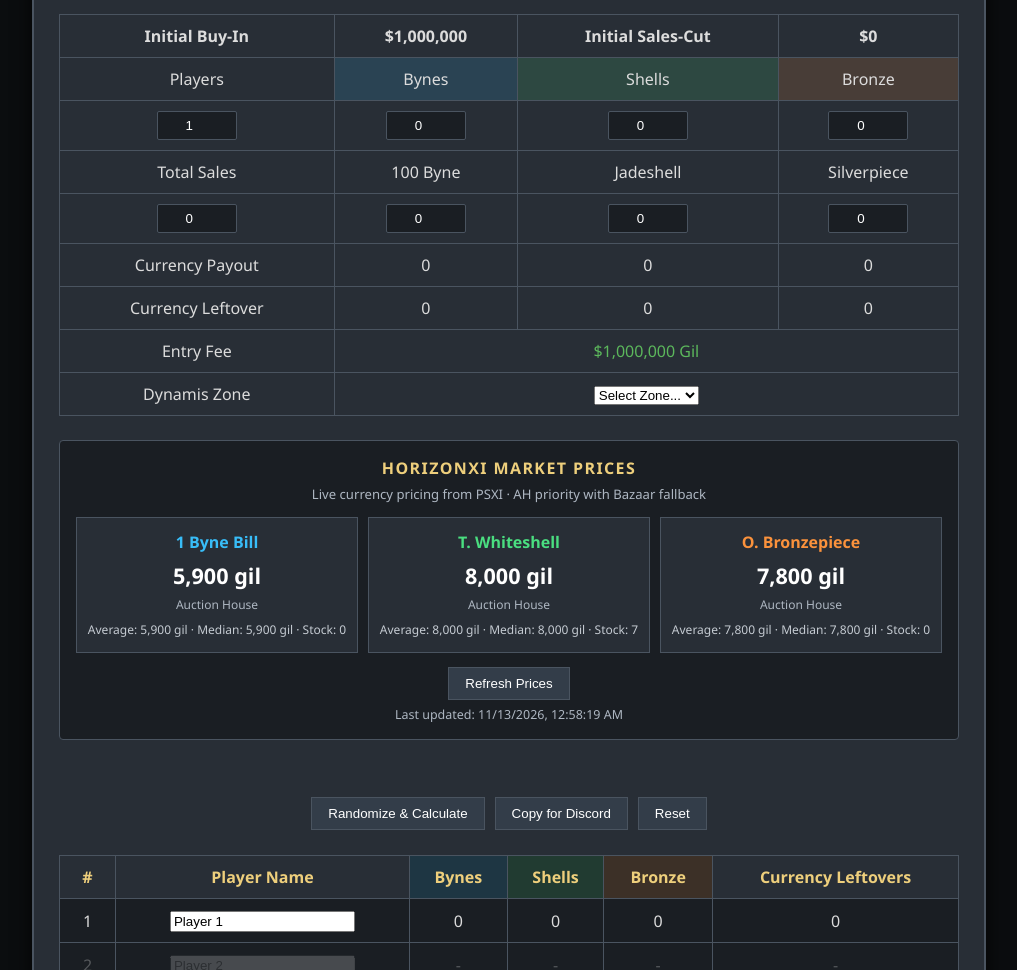
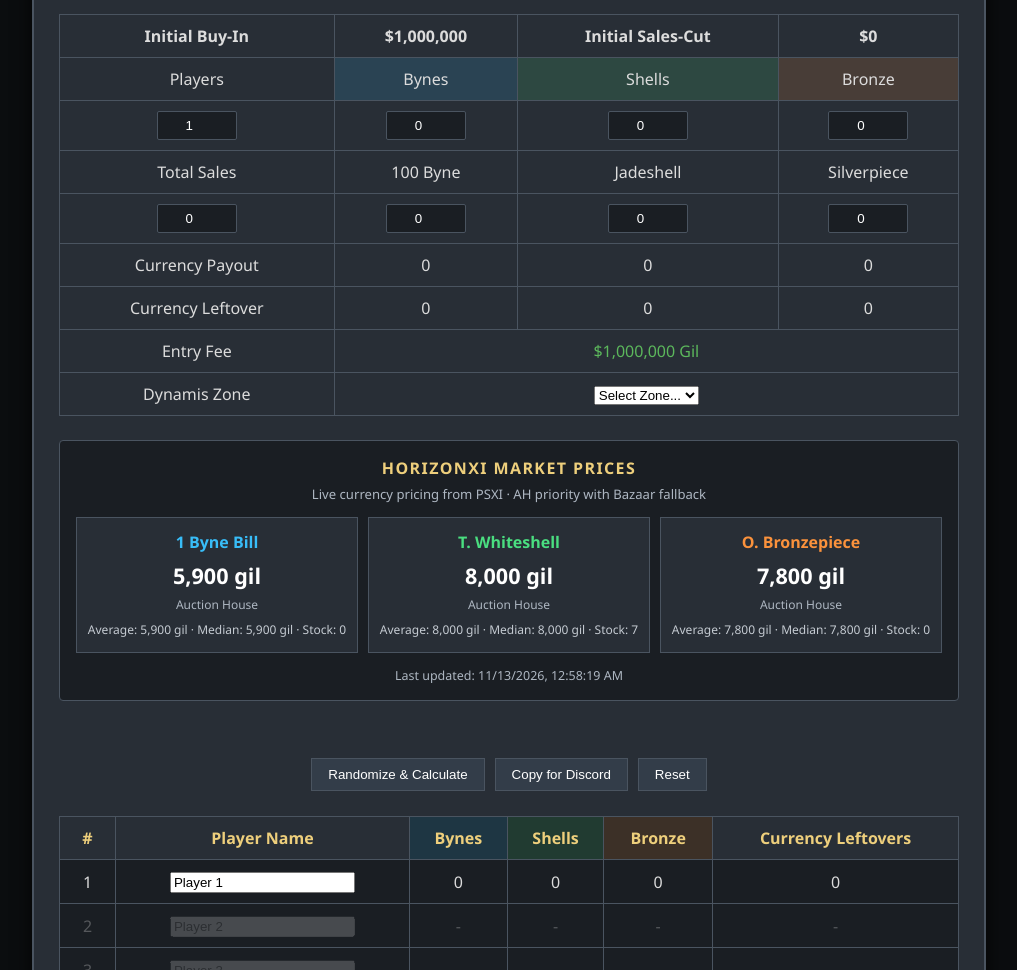
Before and after one commit to Mr-Sithel/Dynamis-Calculator, a plain HTML site: page index.html in a window 1280 px wide. Shown: the part 130-1100 px from the top of the page, without its empty margins (131-1148 px from the left). Drawn offline with Linux system fonts and the light colour scheme.

Commit message:
Update index.html

```diff
--- a/index.html
+++ b/index.html
@@ -277,7 +277,7 @@
                 </div>
             </div>
             <div class="market-controls">
-                <button type="button" onclick="loadMarketPrices()">Refresh Prices</button>
+                <!--<button type="button" onclick="loadMarketPrices()">Refresh Prices</button>-->
                 <span id="marketUpdated">Last updated: —</span>
             </div>
         </section>
```
